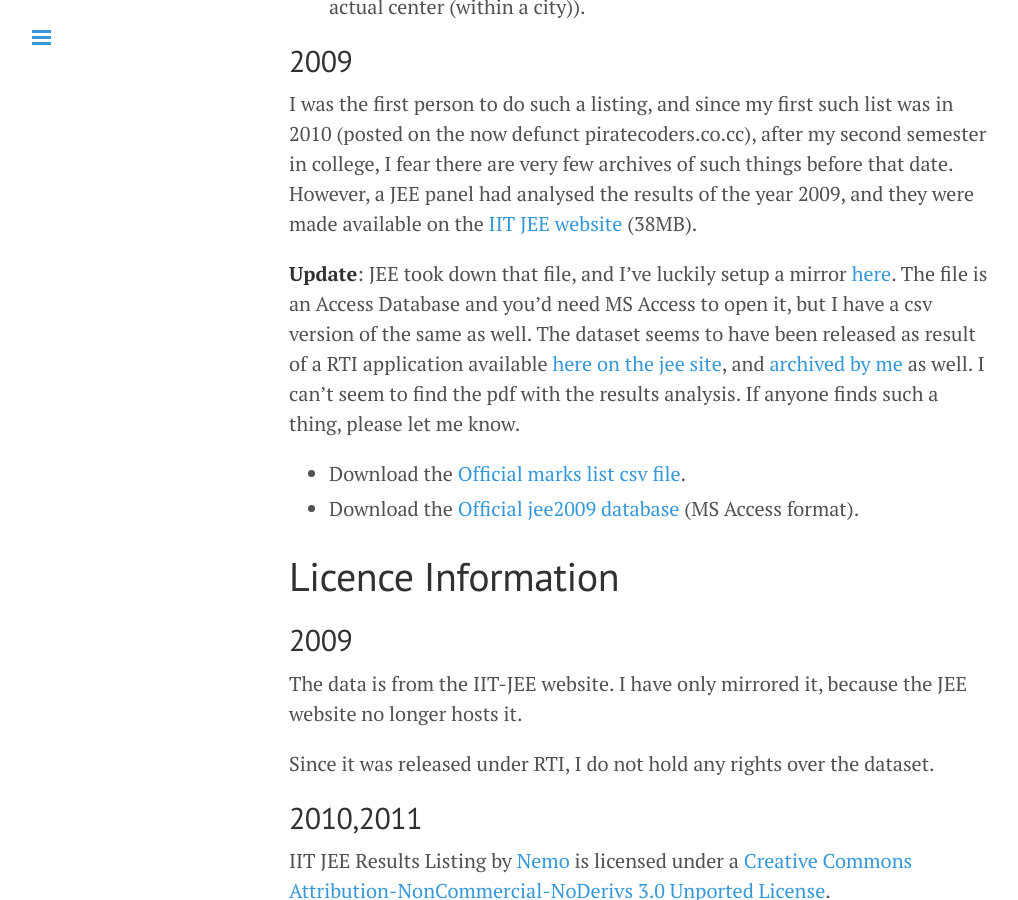
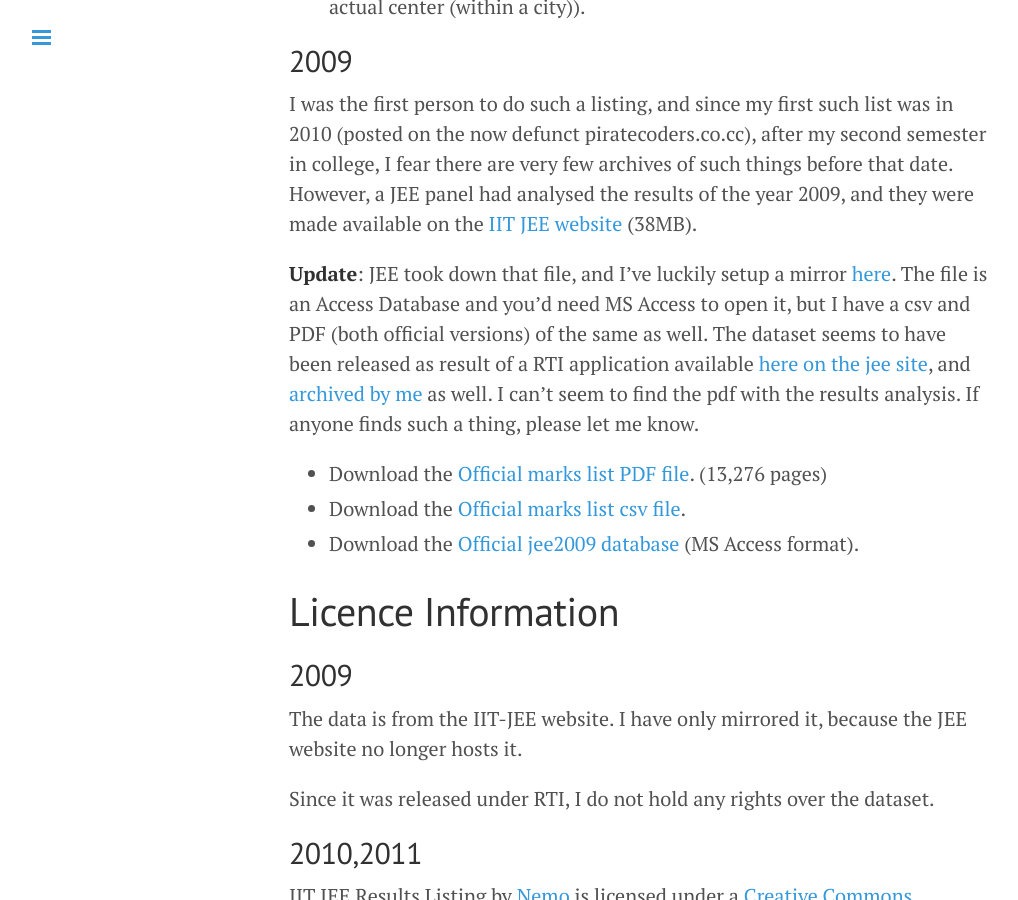
Before and after one commit to captn3m0/captn3m0.github.com, a Jekyll site: the page built from projects/iitjee/index.md, in a window 1280 px wide and 900 px high, scrolled down 1828 px. Shown: the whole window, without its empty margins (1-1019 px from the left). Built offline with Jekyll 4.4.1, drawn with Linux system fonts in a browser that asks for light colours.

Commit message:
Adds PDF version of the JEE 2009 dataset
- Official dataset, thanks to an internet stranger

```diff
--- a/projects/iitjee/index.md
+++ b/projects/iitjee/index.md
@@ -52,8 +52,9 @@ Most of the source code used to gather these datasets is available [on github](h
 
 I was the first person to do such a listing, and since my first such list was in 2010 (posted on the now defunct piratecoders.co.cc), after my second semester in college, I fear there are very few archives of such things before that date. However, a JEE panel had analysed the results of the year 2009, and they were made available on the [IIT JEE website](http://jee.iitr.ernet.in/images/jee2009.mdb) (38MB).
 
-**Update**: JEE took down that file, and I've luckily setup a mirror [here](http://ge.tt/4lLmqf32). The file is an Access Database and you'd need MS Access to open it, but I have a csv version of the same as well. The dataset seems to have been released as result of a RTI application available [here on the jee site](http://jee.iitr.ernet.in/images/SG-06112009-10.pdf), and [archived by me](SG-06112009-10.pdf) as well. I can't seem to find the pdf with the results analysis. If anyone finds such a thing, please let me know.
+**Update**: JEE took down that file, and I've luckily setup a mirror [here](http://ge.tt/4lLmqf32). The file is an Access Database and you'd need MS Access to open it, but I have a csv and PDF (both official versions) of the same as well. The dataset seems to have been released as result of a RTI application available [here on the jee site](http://jee.iitr.ernet.in/images/SG-06112009-10.pdf), and [archived by me](SG-06112009-10.pdf) as well. I can't seem to find the pdf with the results analysis. If anyone finds such a thing, please let me know.
 
+  * Download the [Official marks list PDF file](http://ge.tt/4lLmqf32/v/2). (13,276 pages)
   * Download the [Official marks list csv file](http://ge.tt/4lLmqf32/v/1).
   * Download the [Official jee2009 database](http://ge.tt/4lLmqf32/v/0) (MS Access format).
 
```
